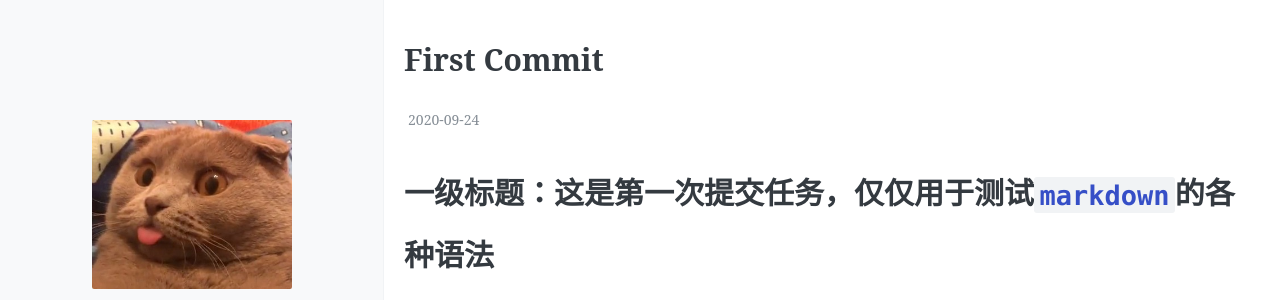
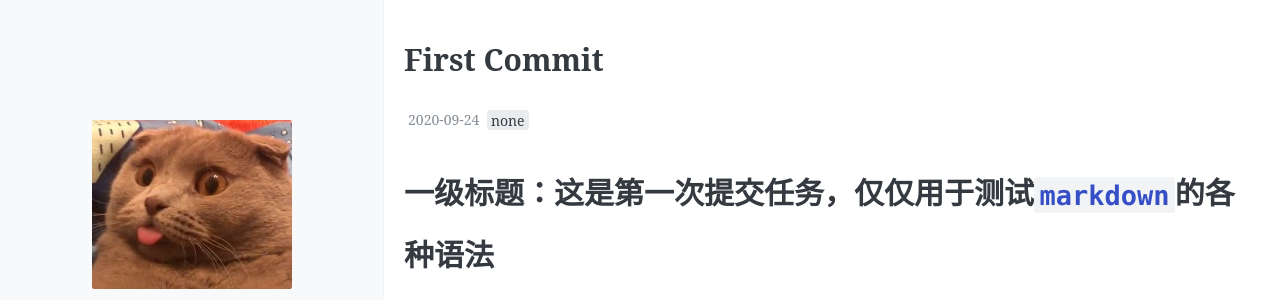
Before and after one commit to iptmt/blog, a Jekyll site: the page built from _posts/2020-9-24-first-trial.md, in a window 1280 px wide and 1135 px high. Shown: the top 300 px of the window. Built offline with Jekyll 4.4.1, drawn with Linux system fonts in a browser that asks for light colours; comment, search, counter and statistics services are not loaded.

Commit message:
fix trial

```diff
--- a/_config.yml
+++ b/_config.yml
@@ -86,7 +86,7 @@ gitalk:
 google_analytics:
 
 utteranc:
-  repo: https://github.com/iptmt/blog # Your github repo path, also see: https://utteranc.es
+  repo: # Your github repo path, also see: https://utteranc.es
 
 #
 # !! 以下所有设置都不需要更改 !!
--- a/_posts/2020-9-24-first-trial.md
+++ b/_posts/2020-9-24-first-trial.md
@@ -3,8 +3,7 @@ layout: post
 title: First Commit
 date: 2020-09-24
 Author: zaracs
-categories:
-tags: []
+tags: [none]
 comments: true
 ---
 
```
